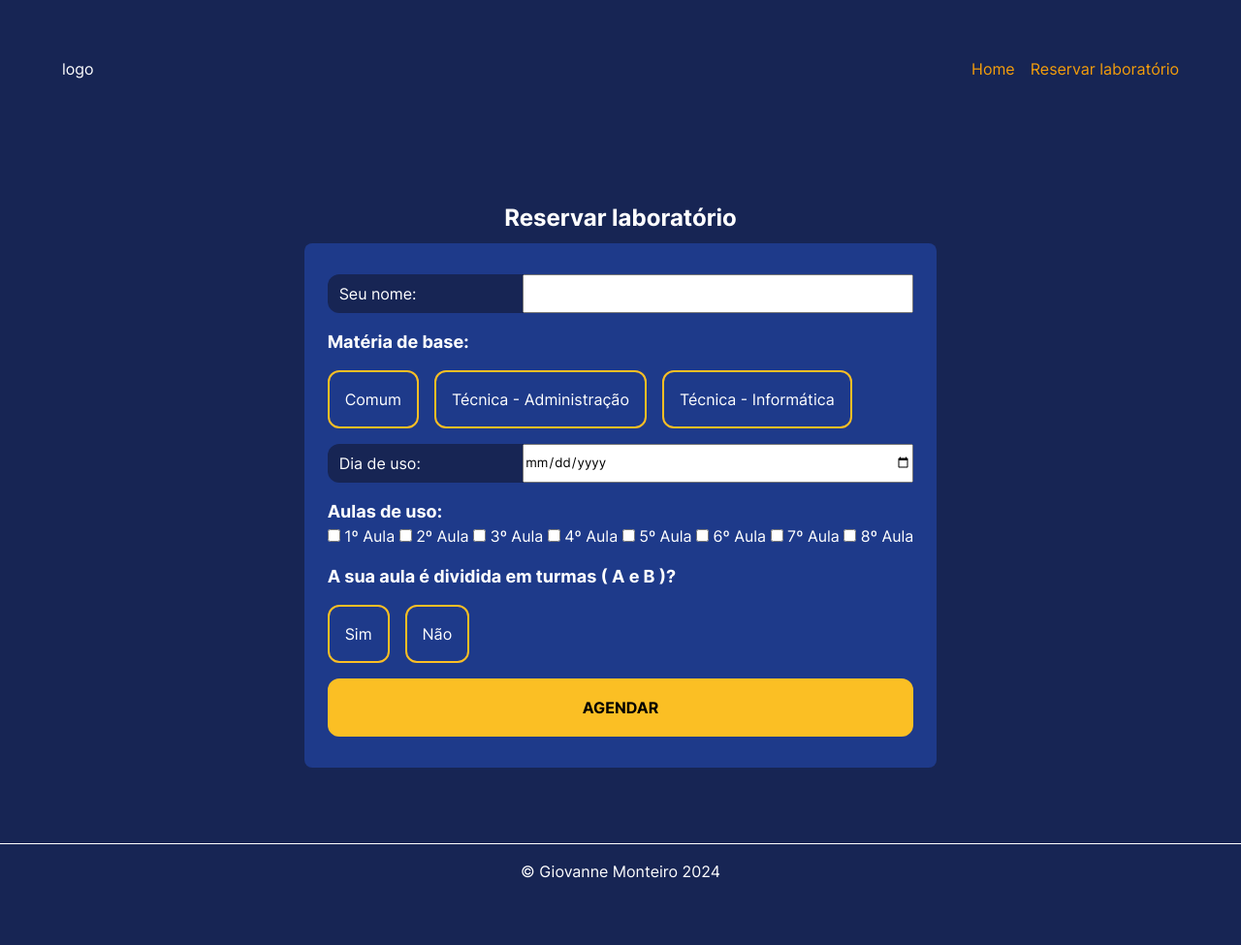
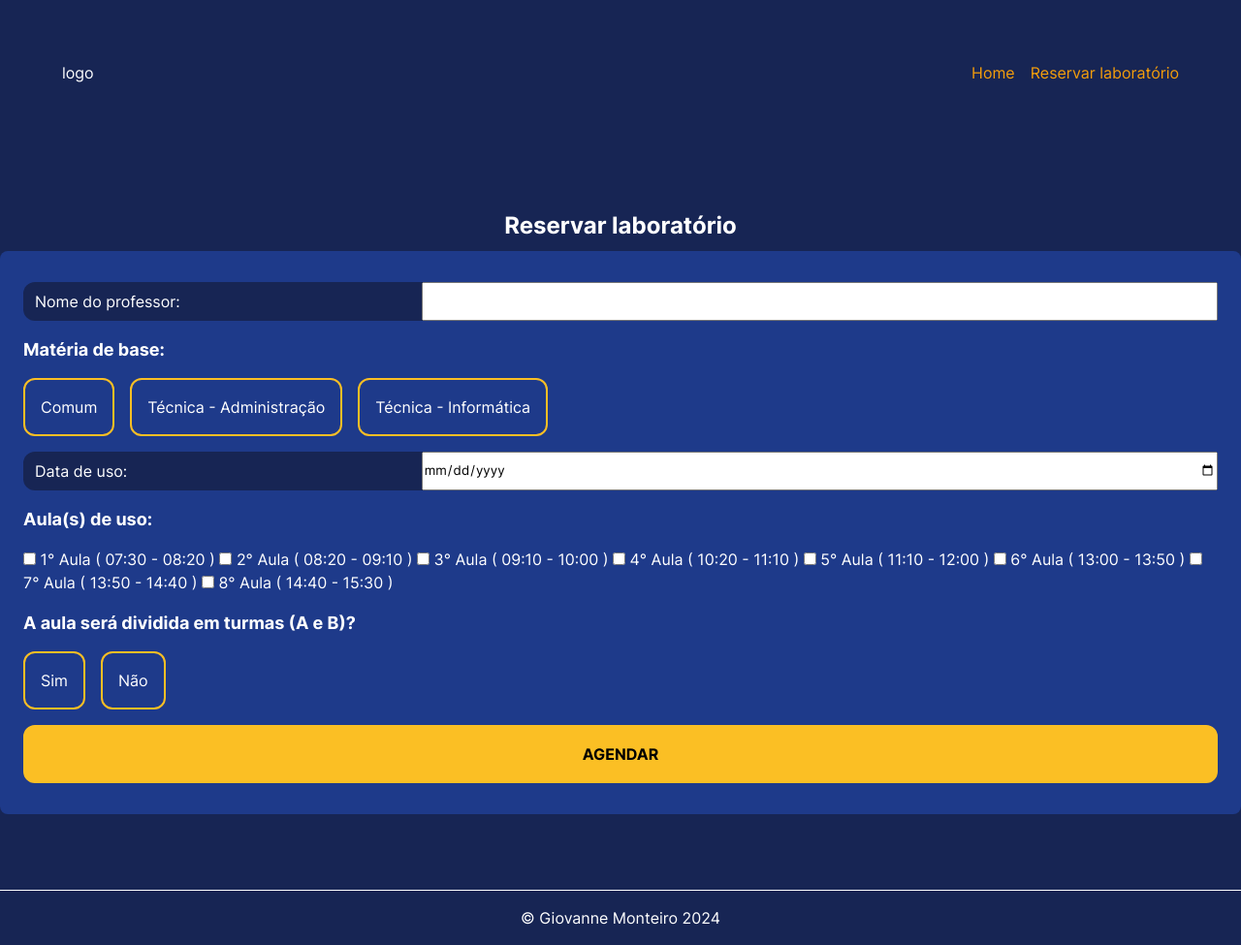
Before and after one commit to Gmmbr10/reservaLab, a PHP site: page /reservar.php in a window 1280 px wide. Shown: the whole page at 97% size. Before the commit the page ends 906 px from the top, so only its background shows below. Run offline with PHP 8.4, Linux system fonts and the light colour scheme.

Commit message:
atualizando perguntas do formulário

```diff
--- a/reservar.php
+++ b/reservar.php
@@ -24,14 +24,15 @@
         <form name="reservar" method="POST" class="form f-column center-grid">
 
             <section class="input">
-                <label for="">Seu nome:</label>
+                <label for="">Nome do professor:</label>
                 <input type="text" name="">
             </section>
 
             <p class="bold important">
                 Matéria de base:
             </p>
-            <section class="input-select">
+
+            <section class="input-select col-3">
 
                 <input type="radio" name="materia" value="comum" id="comum">
                 <label for="comum">
@@ -48,34 +49,48 @@
             </section>
 
             <section class="input">
-                <label for="">Dia de uso:</label>
+                <label for="">Data de uso:</label>
                 <input type="date" name="">
-            </section>
-            <section class="input-checkbox">
-
-                <p class="bold important">
-                    Aulas de uso:
-                </p>
-
-                <?php
-
-                    for ( $limit = 1 ; $limit <= 8 ; $limit++ ) {
-
-                        echo ("
-                            <label>
-                                <input type=\"checkbox\" name=\"class_select\"> ${limit}º Aula
-                            </label>
-                        ");
-
-                    }
-
-                ?>
             </section>
 
             <p class="bold important">
-                A sua aula é dividida em turmas ( A e B )?
+                Aula(s) de uso:
             </p>
-            <section class="input-select">
+
+            <section class="input-checkbox g-1">
+
+                <label>
+                    <input type="checkbox" name="class_select"> 1&deg; Aula ( 07:30 - 08:20 )
+                </label>
+                <label>
+                    <input type="checkbox" name="class_select"> 2&deg; Aula ( 08:20 - 09:10 )
+                </label>
+                <label>
+                    <input type="checkbox" name="class_select"> 3&deg; Aula ( 09:10 - 10:00 )
+                </label>
+                <label>
+                    <input type="checkbox" name="class_select"> 4&deg; Aula ( 10:20 - 11:10 )
+                </label>
+                <label>
+                    <input type="checkbox" name="class_select"> 5&deg; Aula ( 11:10 - 12:00 )
+                </label>
+                <label>
+                    <input type="checkbox" name="class_select"> 6&deg; Aula ( 13:00 - 13:50 )
+                </label>
+                <label>
+                    <input type="checkbox" name="class_select"> 7&deg; Aula ( 13:50 - 14:40 )
+                </label>
+                <label>
+                    <input type="checkbox" name="class_select"> 8&deg; Aula ( 14:40 - 15:30 )
+                </label>
+
+            </section>
+
+            <p class="bold important">
+                A aula será dividida em turmas (A e B)?
+            </p>
+
+            <section class="input-select col-2">
 
                 <input type="radio" name="turma" value="yes" id="sim">
                 <label for="sim">
```
